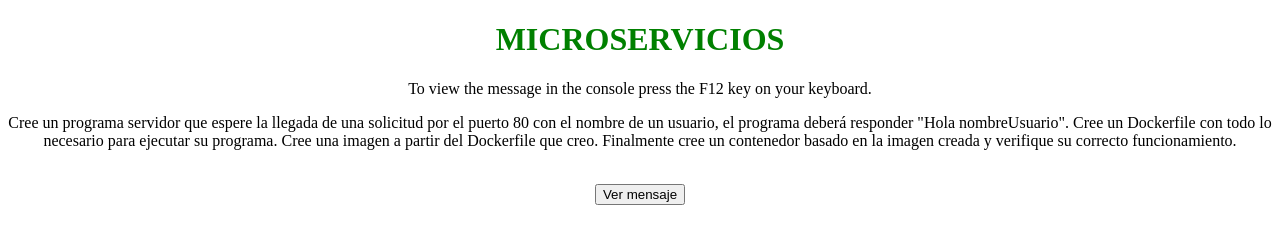
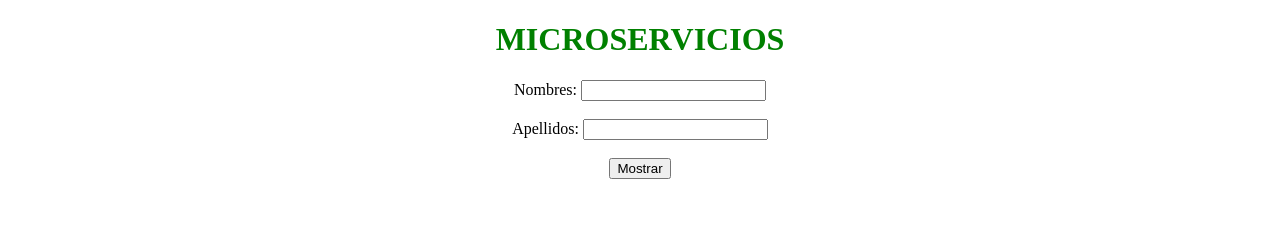
Before and after one commit to jcamilovd/tallerDocker, a website: page reto2.html in a window 1280 px wide. Drawn offline with Linux system fonts and the light colour scheme.

Commit message:
Se completa reto 2

```diff
--- a/reto2.html
+++ b/reto2.html
@@ -2,7 +2,7 @@
 <html>
 
 <head>
-    <title>DOM console.log() Method</title>
+    <title>Reto 2</title>
     <style>
         h1 {
             color: green;
@@ -20,28 +20,27 @@
 
 <body>
     <h1>MICROSERVICIOS</h1>
-    <p>
-        To view the message in the console
-        press the F12 key on your keyboard.
-    </p>
-    <p>
-        Cree un programa servidor que espere la llegada de una solicitud por el puerto 80 con
-        el nombre de un usuario, el programa deberá responder "Hola nombreUsuario".
-        Cree un Dockerfile con todo lo necesario para ejecutar su programa.
-        Cree una imagen a partir del Dockerfile que creo.
-        Finalmente cree un contenedor basado en la imagen creada y verifique su correcto
-        funcionamiento.
-    </p>
+    <form>
+        <label for="fname">Nombres:</label>
+        <input type="text" id="fname" name="fname"><br><br>
+        <label for="lname">Apellidos:</label>
+        <input type="text" id="lname" name="lname"><br><br>
+        <button type="button" onclick="getValueInput()">
+            Mostrar
+        </button>
+
+    </form>
+    <script>
+
+        const getValueInput = () => {
+            let nombre = document.getElementById("fname").value;
+            let apellido = document.getElementById("lname").value;
+            alert("Bienvenido " + nombre + " " + apellido)
+
+        }
+
+    </script>
     <br>
-    <button ondblclick="log_console()">
-        Ver mensaje
-    </button>
-    <script>
-        function log_console() {
-            console.log
-                ("GeeksforGeeks is a portal for geeks.");
-        }
-    </script>
 </body>
 
 </html>
```
